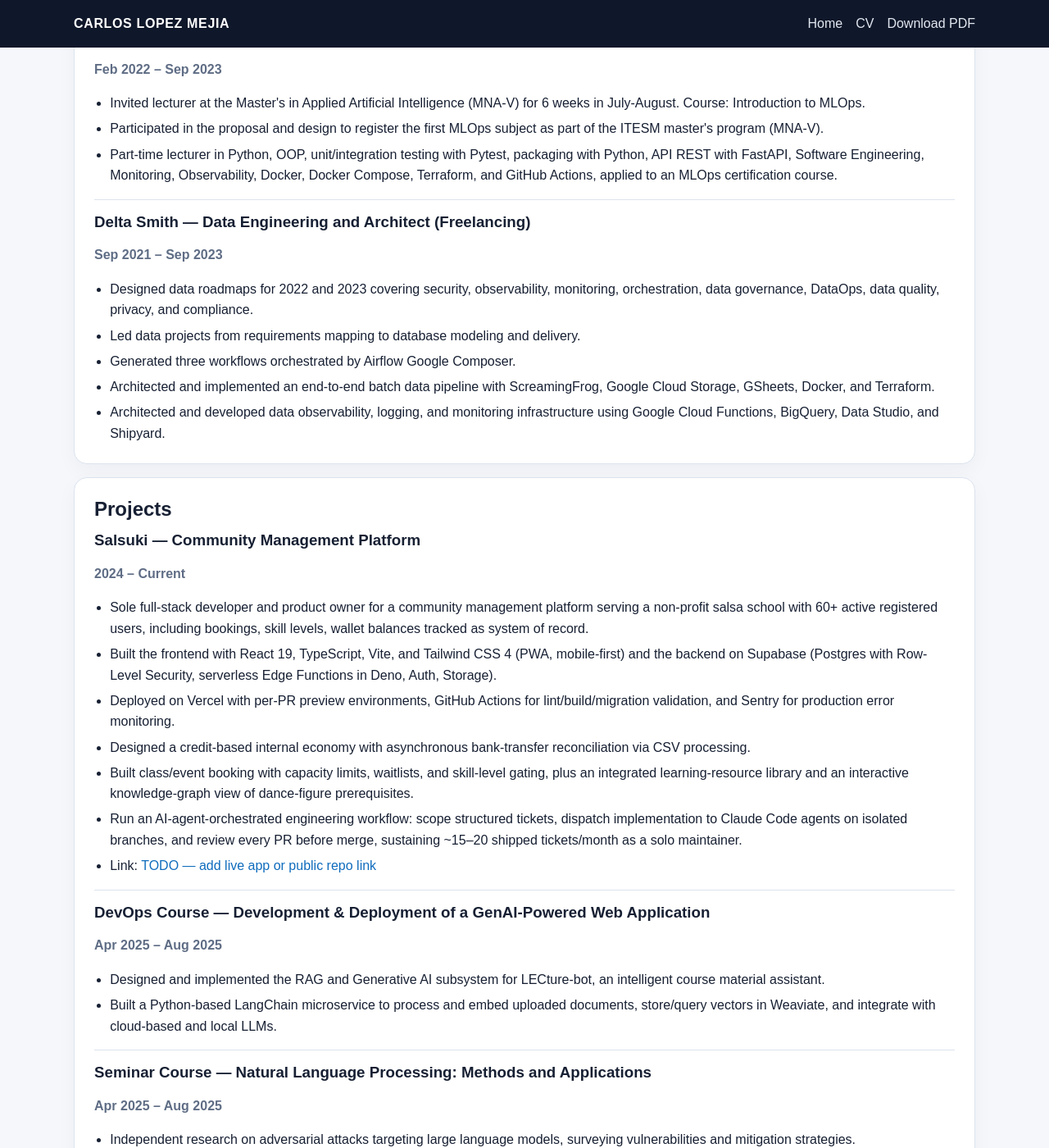
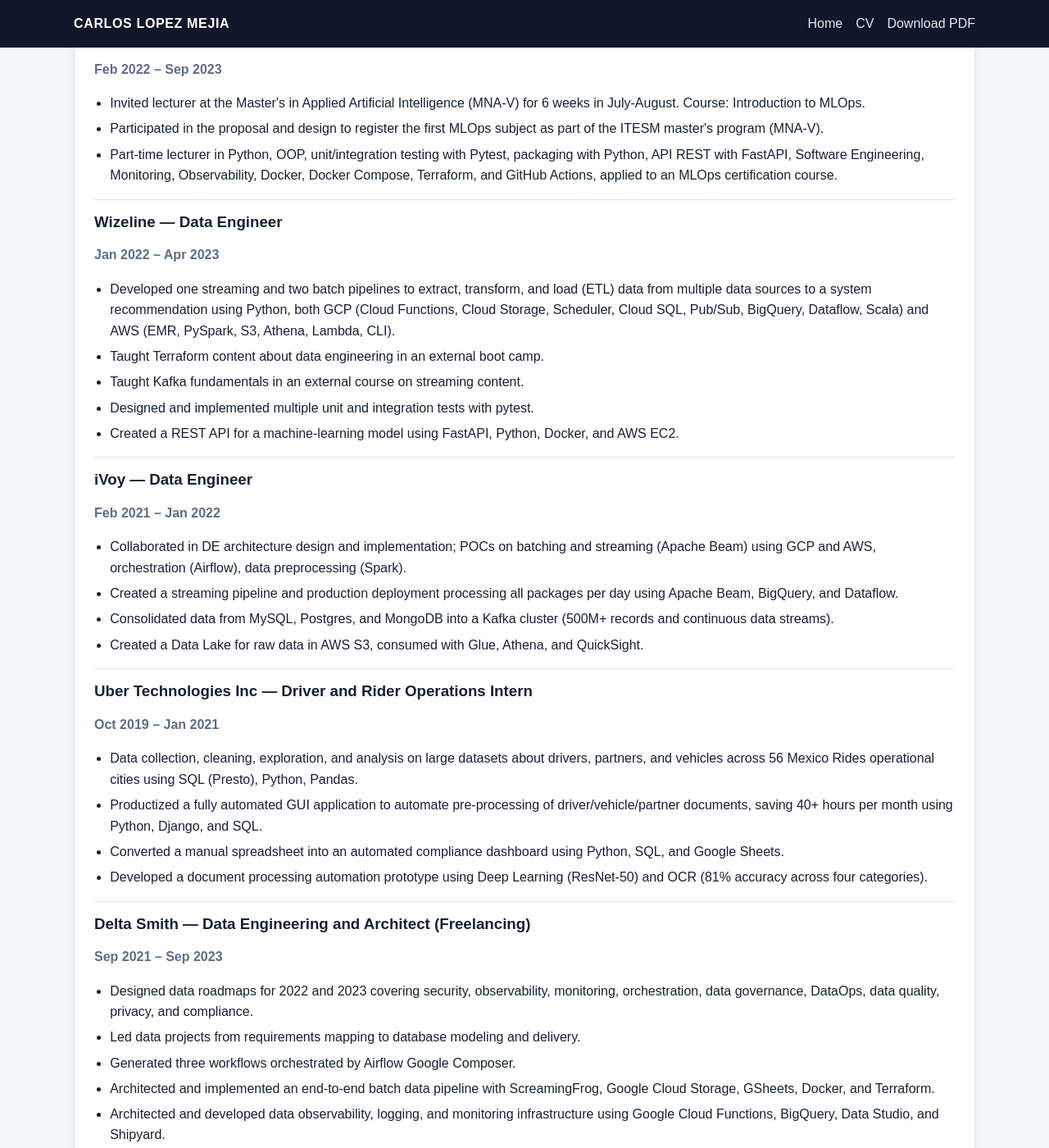
Before and after one commit to carloslme/carloslme.github.io, a Jekyll site: the page cv/index.html, which Jekyll copies as it is, in a window 1280 px wide and 1400 px high, scrolled down 1530 px. Shown: the whole window at 82% size. Built offline with Jekyll 4.4.1, drawn with Linux system fonts in a browser that asks for light colours.

Commit message:
Add missing experience entries and update summary; make AGENTS.md local-only

```diff
--- a/cv/index.html
+++ b/cv/index.html
@@ -78,6 +78,37 @@
             <li>Invited lecturer at the Master's in Applied Artificial Intelligence (MNA-V) for 6 weeks in July-August. Course: Introduction to MLOps.</li>
             <li>Participated in the proposal and design to register the first MLOps subject as part of the ITESM master's program (MNA-V).</li>
             <li>Part-time lecturer in Python, OOP, unit/integration testing with Pytest, packaging with Python, API REST with FastAPI, Software Engineering, Monitoring, Observability, Docker, Docker Compose, Terraform, and GitHub Actions, applied to an MLOps certification course.</li>
+          </ul>
+        </div>
+        <div class="entry">
+          <h3>Wizeline — Data Engineer</h3>
+          <p class="dates">Jan 2022 – Apr 2023</p>
+          <ul>
+            <li>Developed one streaming and two batch pipelines to extract, transform, and load (ETL) data from multiple data sources to a system recommendation using Python, both GCP (Cloud Functions, Cloud Storage, Scheduler, Cloud SQL, Pub/Sub, BigQuery, Dataflow, Scala) and AWS (EMR, PySpark, S3, Athena, Lambda, CLI).</li>
+            <li>Taught Terraform content about data engineering in an external boot camp.</li>
+            <li>Taught Kafka fundamentals in an external course on streaming content.</li>
+            <li>Designed and implemented multiple unit and integration tests with pytest.</li>
+            <li>Created a REST API for a machine-learning model using FastAPI, Python, Docker, and AWS EC2.</li>
+          </ul>
+        </div>
+        <div class="entry">
+          <h3>iVoy — Data Engineer</h3>
+          <p class="dates">Feb 2021 – Jan 2022</p>
+          <ul>
+            <li>Collaborated in DE architecture design and implementation; POCs on batching and streaming (Apache Beam) using GCP and AWS, orchestration (Airflow), data preprocessing (Spark).</li>
+            <li>Created a streaming pipeline and production deployment processing all packages per day using Apache Beam, BigQuery, and Dataflow.</li>
+            <li>Consolidated data from MySQL, Postgres, and MongoDB into a Kafka cluster (500M+ records and continuous data streams).</li>
+            <li>Created a Data Lake for raw data in AWS S3, consumed with Glue, Athena, and QuickSight.</li>
+          </ul>
+        </div>
+        <div class="entry">
+          <h3>Uber Technologies Inc — Driver and Rider Operations Intern</h3>
+          <p class="dates">Oct 2019 – Jan 2021</p>
+          <ul>
+            <li>Data collection, cleaning, exploration, and analysis on large datasets about drivers, partners, and vehicles across 56 Mexico Rides operational cities using SQL (Presto), Python, Pandas.</li>
+            <li>Productized a fully automated GUI application to automate pre-processing of driver/vehicle/partner documents, saving 40+ hours per month using Python, Django, and SQL.</li>
+            <li>Converted a manual spreadsheet into an automated compliance dashboard using Python, SQL, and Google Sheets.</li>
+            <li>Developed a document processing automation prototype using Deep Learning (ResNet-50) and OCR (81% accuracy across four categories).</li>
           </ul>
         </div>
         <div class="entry">
--- a/index.html
+++ b/index.html
@@ -47,6 +47,7 @@
         <p>
           I’m currently completing an M.Sc. in Informatics at TUM Munich while working on production-grade cloud and data engineering projects.
           My recent work includes Terraform and AWS CDK infrastructure, EMR/Spark pipelines, IAM hardening, and observability for autonomous driving and electromobility data platforms.
+          I have experience in both fast-moving startups and larger enterprises, bringing engineering best practices into small teams without slowing their velocity. I am open to consultancy-style roles across mobility, logistics, media, and healthcare. Please confirm this wording before publicizing.
         </p>
       </section>
 
```
Also changed, not shown: README.md, 1 other file.
